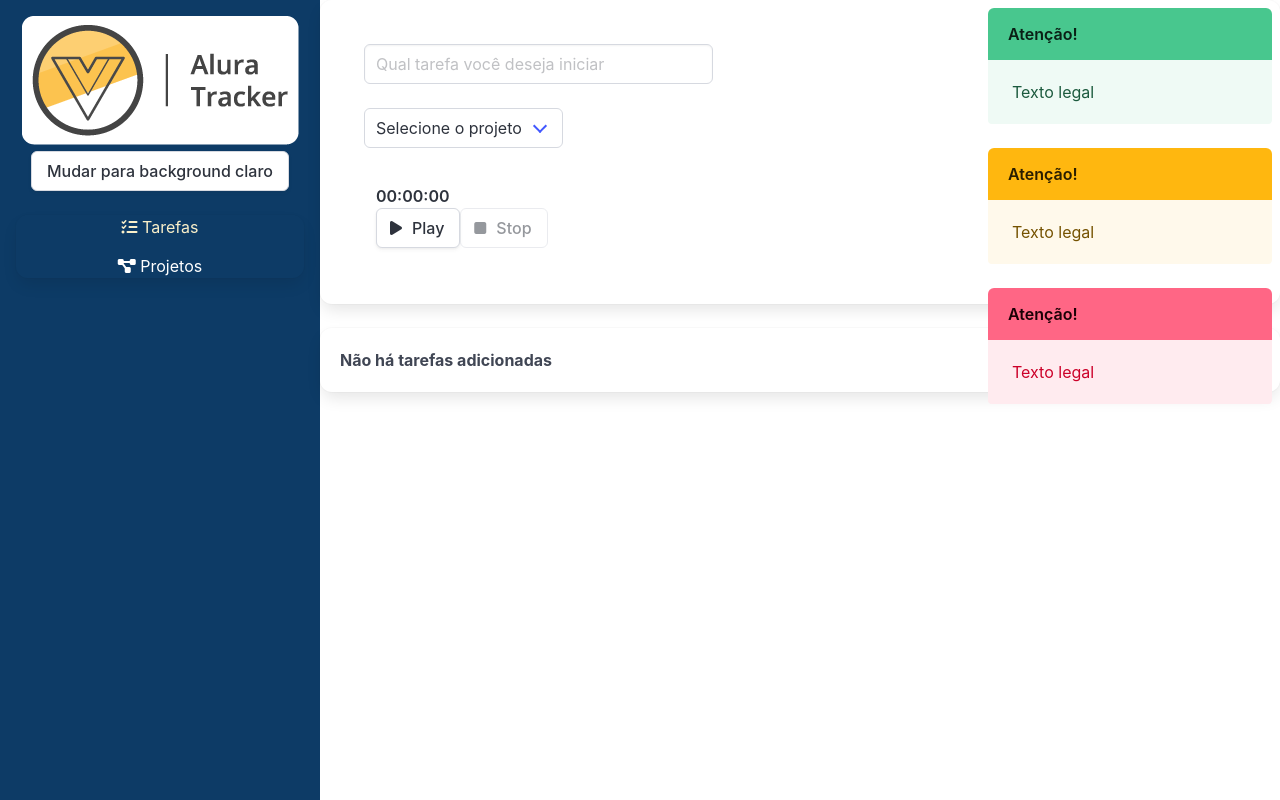
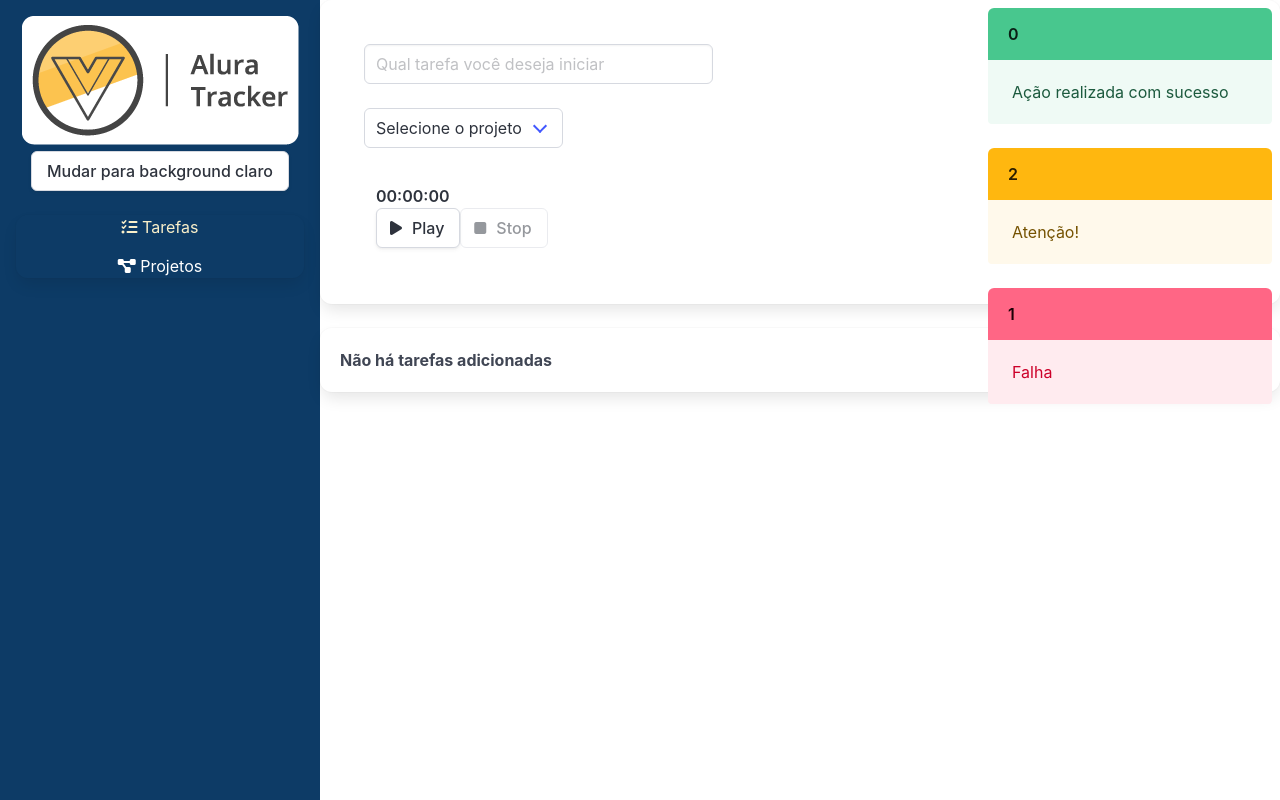
Before and after one commit to YuriCF1/Proj.Study-Vue-AluraTracker, a Vue app: page / in a window 1280 px wide. Built offline with nearby package versions, Linux system fonts and the light colour scheme.

Commit message:
Getting models from store and implementing

```diff
--- a/src/components/Notificacoes.vue
+++ b/src/components/Notificacoes.vue
@@ -1,23 +1,39 @@
 <template>
   <div class="notificacoes">
-    <article class="message is-success">
-      <div class="message-header">Atenção!</div>
-      <div class="message-body">Texto legal</div>
-    </article>
-    <article class="message is-warning">
-      <div class="message-header">Atenção!</div>
-      <div class="message-body">Texto legal</div>
-    </article>
-    <article class="message is-danger">
-      <div class="message-header">Atenção!</div>
-      <div class="message-body">Texto legal</div>
+    <article
+      class="message is-success"
+      :class="contexto[note.tipo]"
+      v-for="(note, index) in notificacoes"
+      :key="index"
+    >
+      <div class="message-header">{{ note.tipo }}</div>
+      <div class="message-body">{{ note.text }}</div>
     </article>
   </div>
 </template>
 <script>
-import { defineComponent } from "vue";
+import { defineComponent, computed } from "vue";
+import { useStoreFunction } from "@/store";
+import { TipoDeNotificacao } from "@/Interfaces/INotificacao";
 export default defineComponent({
   name: "NotificacoesComponent",
+  data() {
+    return {
+      contexto: {
+        [TipoDeNotificacao.SUCCES]: "is-success",
+        [TipoDeNotificacao.WARNING]: "is-warning",
+        [TipoDeNotificacao.FAIL]: "is-danger",
+      },
+    };
+  },
+  setup(props) {
+    const store = useStoreFunction();
+    return {
+      notificacoes: computed(() => {
+        return store.state.notificacoes;
+      }),
+    };
+  },
 });
 </script>
 <style scoped>
```
